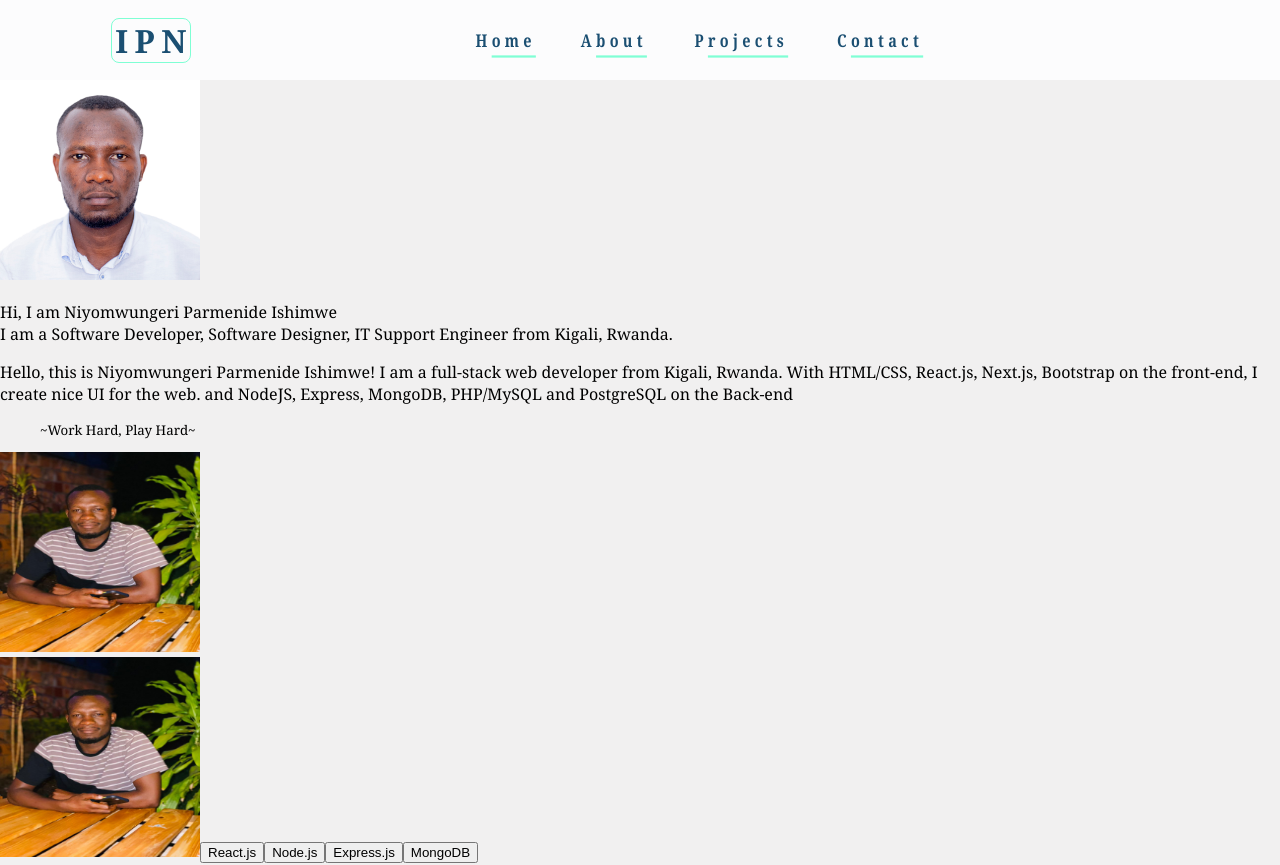
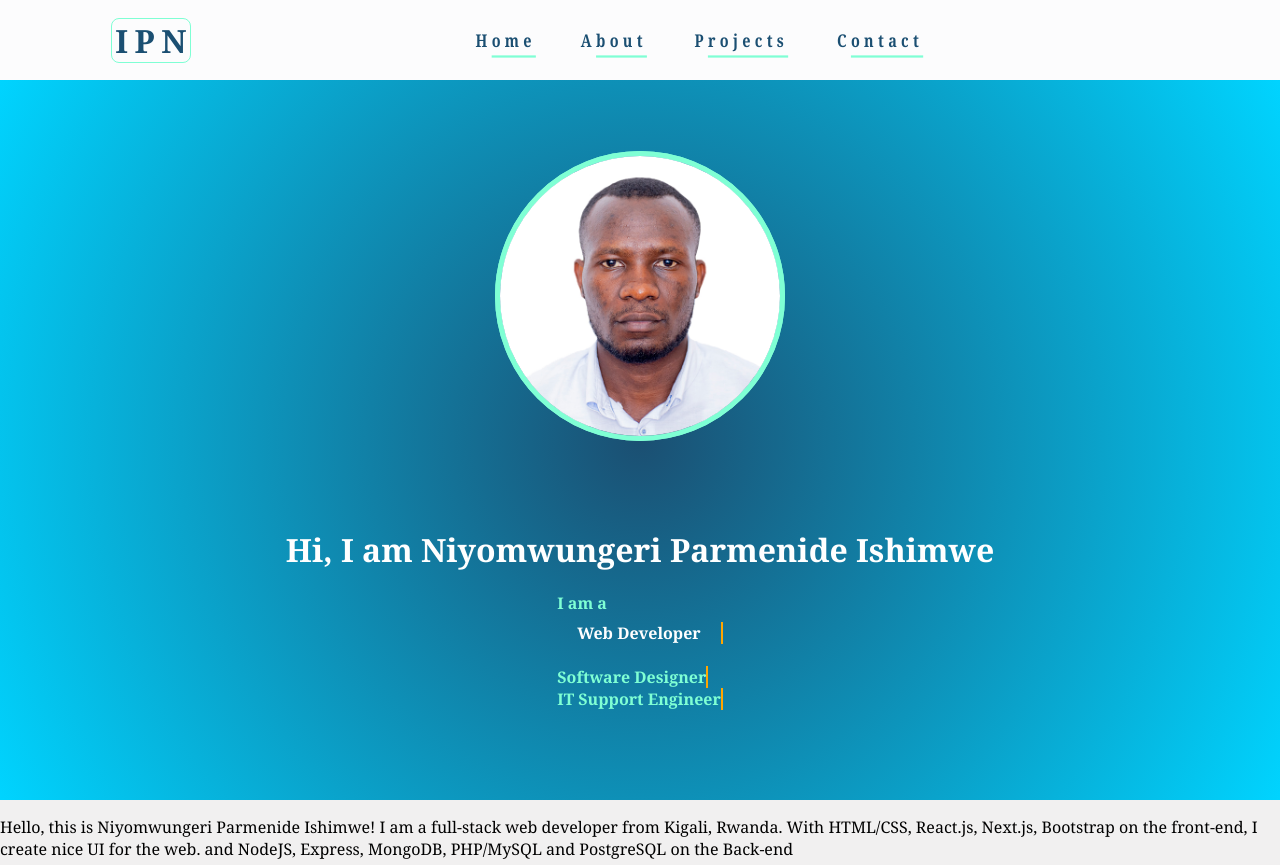
Before and after one commit to Nide17/nide-portfolio, a Next.js app: page / in a window 1280 px wide. Shown: the top 865 px of the page. Built offline with nearby package versions, Linux system fonts and the light colour scheme.

Commit message:
home started

```diff
--- a/components/Welcome.js
+++ b/components/Welcome.js
@@ -1,12 +1,35 @@
 import Image from 'next/image'
+import welcomeStyles from '../styles/Welcome.module.css'
 
 export default function Welcome() {
     return (
-        <div className="welcome" id="home">
+        <div className={welcomeStyles.welcome} id="home">
 
-            <Image src="/images/NIDEiMAGE.JPG" alt="nideimage" width={200} height={200} />
-            <p>Hi, I am Niyomwungeri Parmenide Ishimwe
-                <br />
-                I am a Software Developer, Software Designer, IT Support Engineer from Kigali, Rwanda.</p>
+            <div className="myimage">
+                <Image src="/images/NIDEiMAGE.JPG" alt="nideimage" width={280} height={280} />
+            </div>
+
+            <div className="my-text">
+                <p>Hi, I am Niyomwungeri Parmenide Ishimwe</p>
+
+                <p className={welcomeStyles.typewriter}>
+                    I am a
+
+                    <br />
+                    <div className={welcomeStyles.dev}>
+                        <div className="developer">Web Developer</div></div>
+
+                    <br />
+                    <div className={welcomeStyles.des}>
+                        <div className="designer">Software Designer</div></div>
+
+                    <br />
+                    <div className={welcomeStyles.eng}>
+                        <div className="engineer">IT Support Engineer</div></div>
+
+                    <br />
+                </p>
+
+            </div>
         </div>)
 };
--- a/styles/Navbar.module.css
+++ b/styles/Navbar.module.css
@@ -63,7 +63,7 @@
   .brand {
     color: #1b4f72;
     font-size: 1rem;
-    padding: .2rem;
+    padding: 0.2rem;
     height: fit-content;
     border: 0.1px solid aquamarine;
   }
@@ -75,7 +75,7 @@
   .links li {
     padding: 0 0.25rem;
     letter-spacing: 0.03rem;
-    transform: scale(.9, 1.1);
+    transform: scale(0.9, 1.1);
     font-size: 0.7rem;
   }
 
--- /dev/null
+++ b/styles/Welcome.module.css
@@ -0,0 +1,101 @@
+.welcome {
+  height: calc(100vh - 5rem);
+  background: rgb(2, 0, 36);
+  background: radial-gradient(
+    circle,
+    rgba(2, 0, 36, 1) 0%,
+    rgba(27, 79, 114, 1) 0%,
+    rgba(0, 212, 255, 1) 100%
+  );
+}
+
+.welcome div:first-child {
+  display: flex;
+  justify-content: center;
+  align-items: center;
+  height: 60%;
+}
+
+.welcome div:first-child img {
+  border-radius: 50%;
+  border: 5px solid aquamarine !important;
+}
+
+.welcome div:first-child img:hover {
+  border-radius: 50%;
+  transform: scale(0.93, 0.93);
+  transition: 600ms;
+}
+
+.welcome div:nth-child(2) {
+  display: flex;
+  flex-direction: column;
+  align-items: center;
+  padding-top: .5rem;
+  color: rgb(255, 255, 255);
+}
+
+.welcome div:nth-child(2) p:first-child {
+  font-size: 2rem;
+  font-weight: bolder;
+  margin: .5rem auto;
+}
+
+.welcome div:nth-child(2) p:nth-child(2) {
+  font-size: 1rem;
+  font-weight: bolder;
+  color: aquamarine;
+}
+
+.dev, .des, .eng {
+  display: inline-block;
+}
+
+.typewriter {
+  font-size: .9rem;
+  margin-top: 1%;
+}
+
+.typewriter .dev div:first-child {
+  font-size: .9;
+  overflow: hidden;
+  border-right: 0.15em solid orange;
+  white-space: nowrap;
+  width: 0;
+  animation: typing 1.3s steps(25, end) forwards;
+}
+
+.typewriter .des div:first-child {
+  font-size: .9;
+  overflow: hidden;
+  border-right: 0.15em solid orange;
+  white-space: nowrap;
+  width: 0;
+  animation: typing 1.3s steps(25, end) forwards;
+  animation-delay: 1s;
+}
+.typewriter .eng div:first-child {
+  font-size: .9;
+  overflow: hidden;
+  border-right: 0.15em solid orange;
+  white-space: nowrap;
+  width: 0;
+  animation: typing 1.3s steps(25, end) forwards;
+  animation-delay: 2s;
+}
+@keyframes typing {
+  from {
+    width: 0;
+  }
+  to {
+    width: 100%;
+  }
+}
+@keyframes blink {
+  from {
+    border-color: transparent;
+  }
+  to {
+    border-color: orange;
+  }
+}
```
